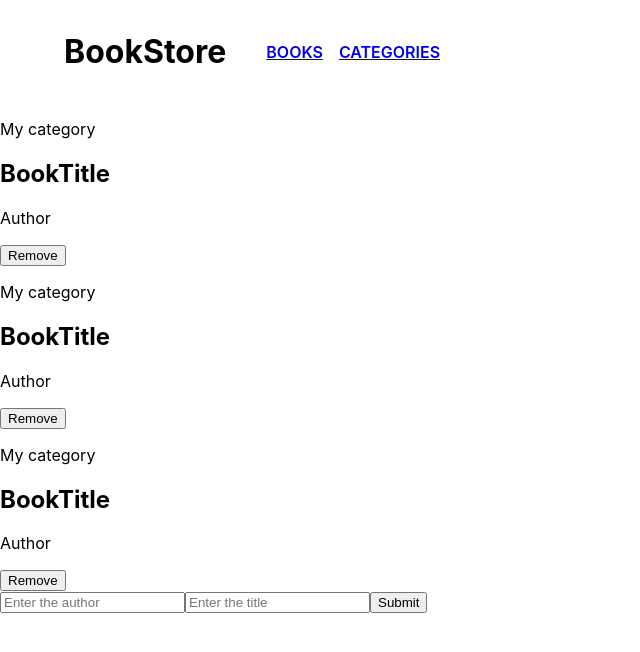
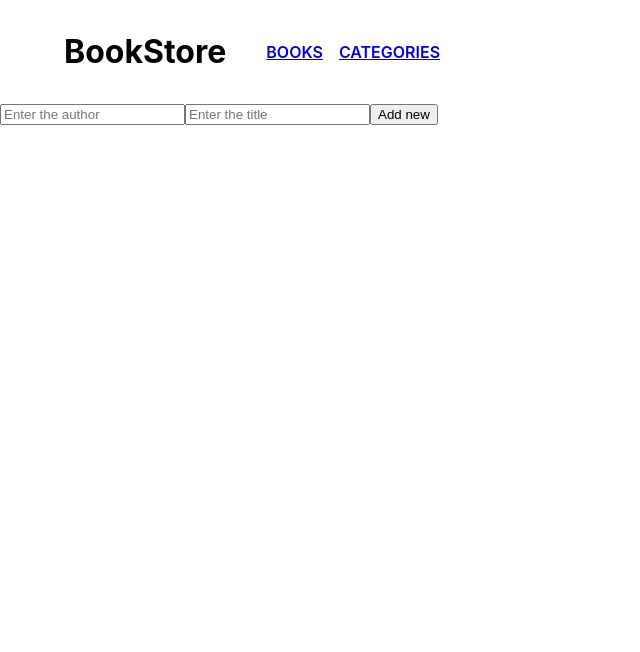
Before and after one commit to yersel500/bookstore-react, a React (Create React App) app: page / in a window 1280 px wide. Shown: the top 652 px of the page, without its empty margins (0-640 px from the left). Built offline with nearby package versions, Linux system fonts and the light colour scheme.

Commit message:
Set delete feauture

```diff
--- a/package.json
+++ b/package.json
@@ -12,6 +12,7 @@
     "react-router-dom": "^6.2.2",
     "react-scripts": "5.0.0",
     "redux": "^4.1.2",
+    "uuid": "^8.3.2",
     "web-vitals": "^2.1.4"
   },
   "scripts": {
--- a/src/components/Book.js
+++ b/src/components/Book.js
@@ -1,12 +1,23 @@
 import React from 'react';
+import { useDispatch } from 'react-redux';
+import bookReducer, { removeBook } from '../redux/books/book';
 
-const Book = () => (
-  <div>
-    <p>My category</p>
-    <h2>BookTitle</h2>
-    <p>Author</p>
-    <button type="button"> Remove </button>
-  </div>
-);
+const Book = (props) => {
+  console.log(props.details);
+  const { author, title, id } = props.details;
+  const dispatch = useDispatch();
+  const deleteBook = (e) => {
+    console.log(e.target.id);
+    dispatch(removeBook(e.target.id));
+  }
+  return (
+    <div>
+      <p>My category</p>
+      <h2>{title}</h2>
+      <p>{author}</p>
+      <button type="button" id={id} onClick={deleteBook}> Remove </button>
+    </div>
+  );
+};
 
 export default Book;
--- a/src/components/BookInput.js
+++ b/src/components/BookInput.js
@@ -1,11 +1,13 @@
 import React, { useState } from 'react';
 import { useDispatch } from 'react-redux';
 import { addBook } from '../redux/books/book';
+import { v4 as uuidv4 } from "uuid";
 
 const BookInput = () => {
   const [book, SetBook] = useState({
     author: '',
     title: '',
+    id: '',
   });
 
   const dispatch = useDispatch();
@@ -13,29 +15,30 @@ const BookInput = () => {
   const handleAuthor = (e) => {
     SetBook({
       ...book,
-      author: e.target.value
-    })
-  }
+      author: e.target.value,
+      id: uuidv4(),
+    });
+  };
 
   const handleTitle = (e) => {
     SetBook({
       ...book,
-      title: e.target.value
-    })
-  }
+      title: e.target.value,
+    });
+  };
 
   const handleBook = (e) => {
     e.preventDefault();
     console.log(book);
     dispatch(addBook(book));
-  }
+  };
 
   return (
     <div>
       <form onSubmit={handleBook}>
-        <input type="text" placeholder="Enter the author" name='author' onChange={handleAuthor} />
-        <input type="text" placeholder="Enter the title" name='title' onChange={handleTitle}/>
-        <button type="submit">Submit</button>
+        <input type="text" placeholder="Enter the author" name="author" onChange={handleAuthor} />
+        <input type="text" placeholder="Enter the title" name="title" onChange={handleTitle} />
+        <button type="submit">Add new</button>
       </form>
     </div>
   );
--- a/src/components/BookList.js
+++ b/src/components/BookList.js
@@ -7,9 +7,12 @@ const BookList = () => {
   console.log(myState);
   return (
     <div>
-      <Book />
-      <Book />
-      <Book />
+      {myState.add.map((bookDetail, index) => (
+        <Book
+          details={bookDetail}
+          key={`book-${index}`}
+        />
+      ))}
     </div>
   );
 };
--- a/src/redux/books/book.js
+++ b/src/redux/books/book.js
@@ -17,7 +17,7 @@ export default function bookReducer(state = [], action) {
       ]
       );
     case REMOVEBOOK:
-      return state.filter((element) => element.id !== action.payload.id);
+      return state.filter((element) => element.id !== action.payload);
     default:
       return state;
   }
```
Also changed, not shown: 1 other file (tests, documents, lock files or other folders).
